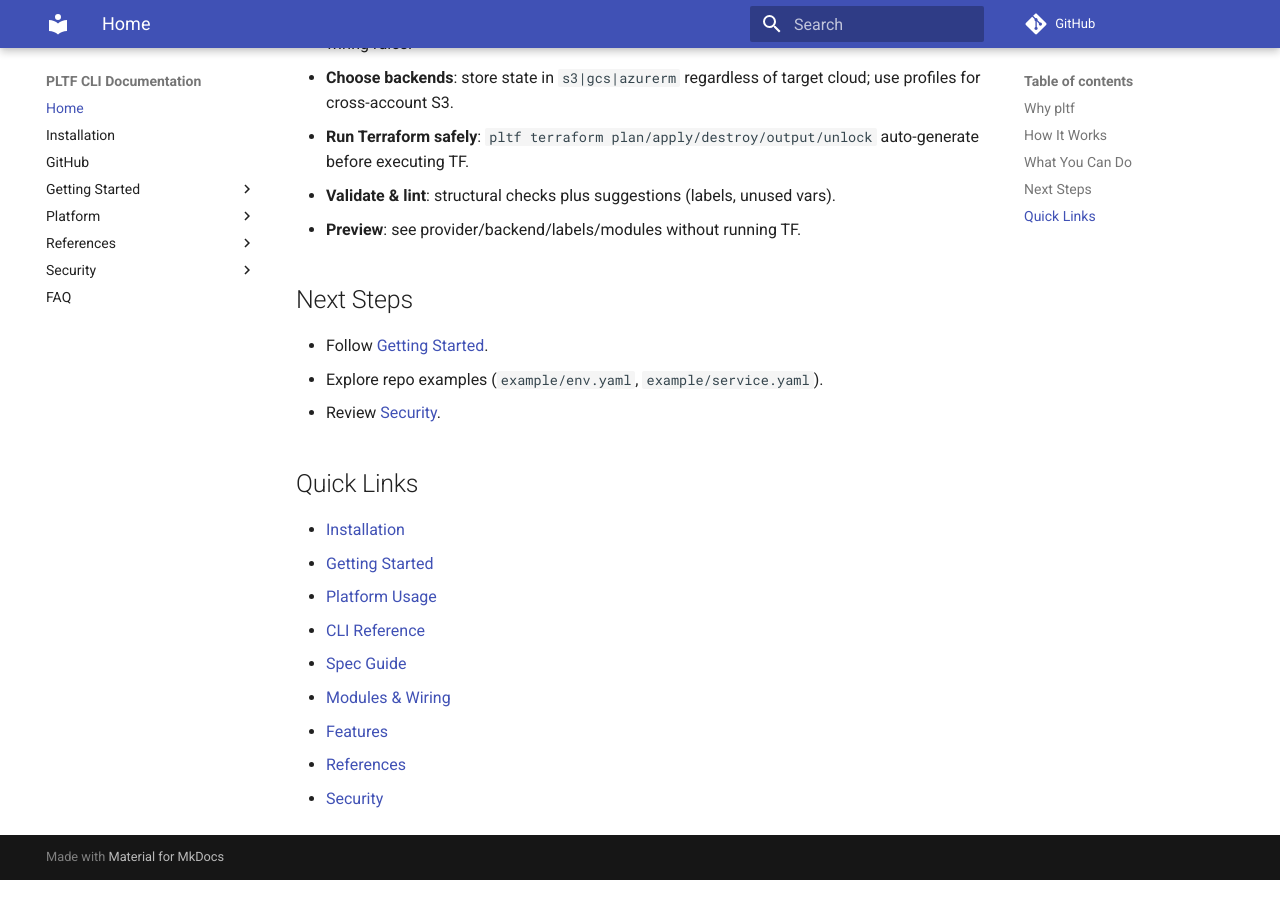
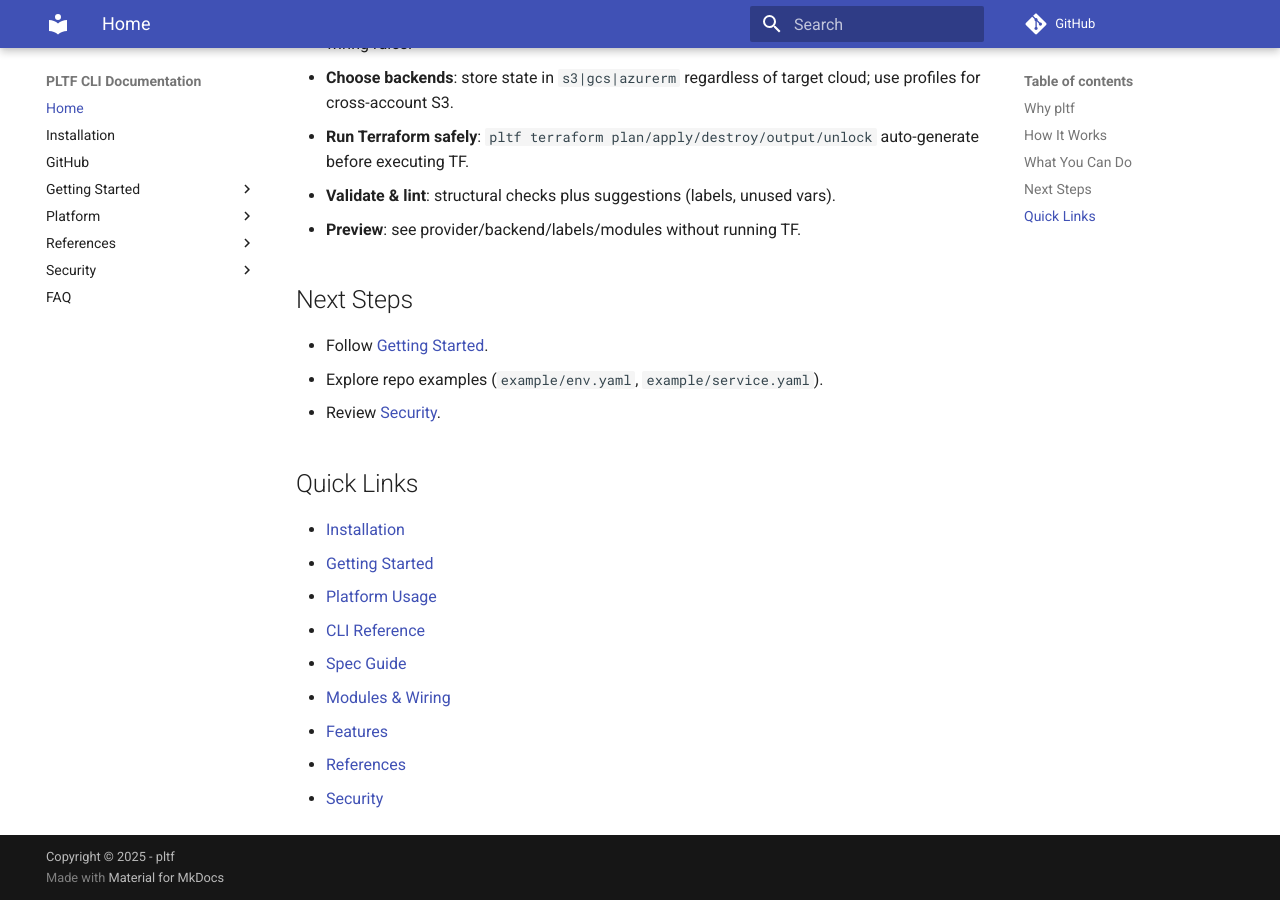
Before and after one commit to yindia/pltf, an MkDocs documentation site: the page built from docs/index.md, in a window 1280 px wide and 900 px high, scrolled down 1849 px. Built offline with MkDocs 1.6.1 and Material for MkDocs 9.7.7, drawn with Linux system fonts in a browser that asks for light colours; comment, search, counter and statistics services are not loaded.

Commit message:
Add copyright notice to mkdocs configuration and create GitHub Actions workflow for Docker image build and push

```diff
--- a/mkdocs.yml
+++ b/mkdocs.yml
@@ -4,6 +4,7 @@ theme:
   name: material
 watch:
   - docs/
+copyright: Copyright &copy; 2025 - pltf
 nav:
   - Home: index.md
   - Installation: installation.md
```
Also changed, not shown: 1 other file.
